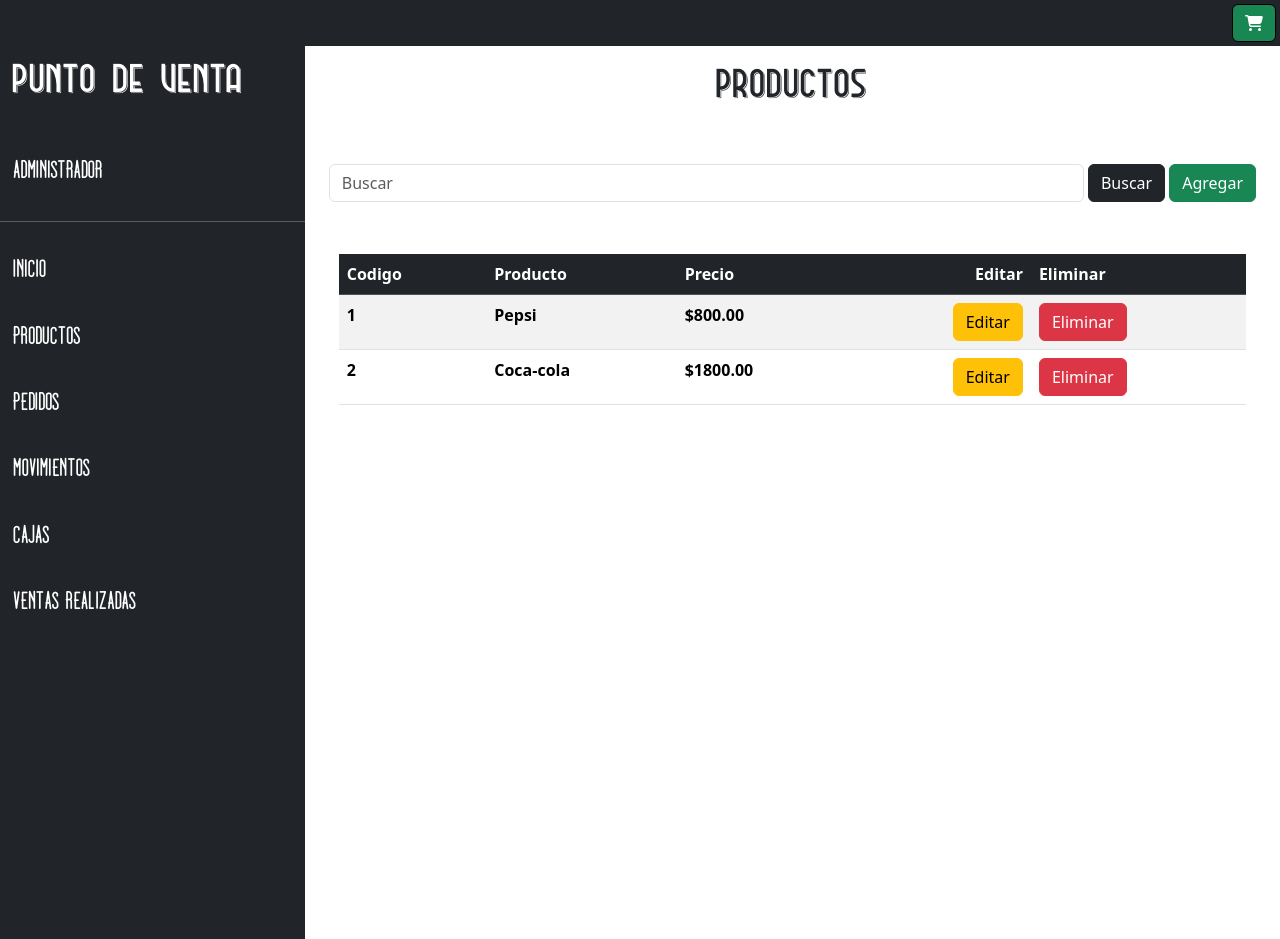
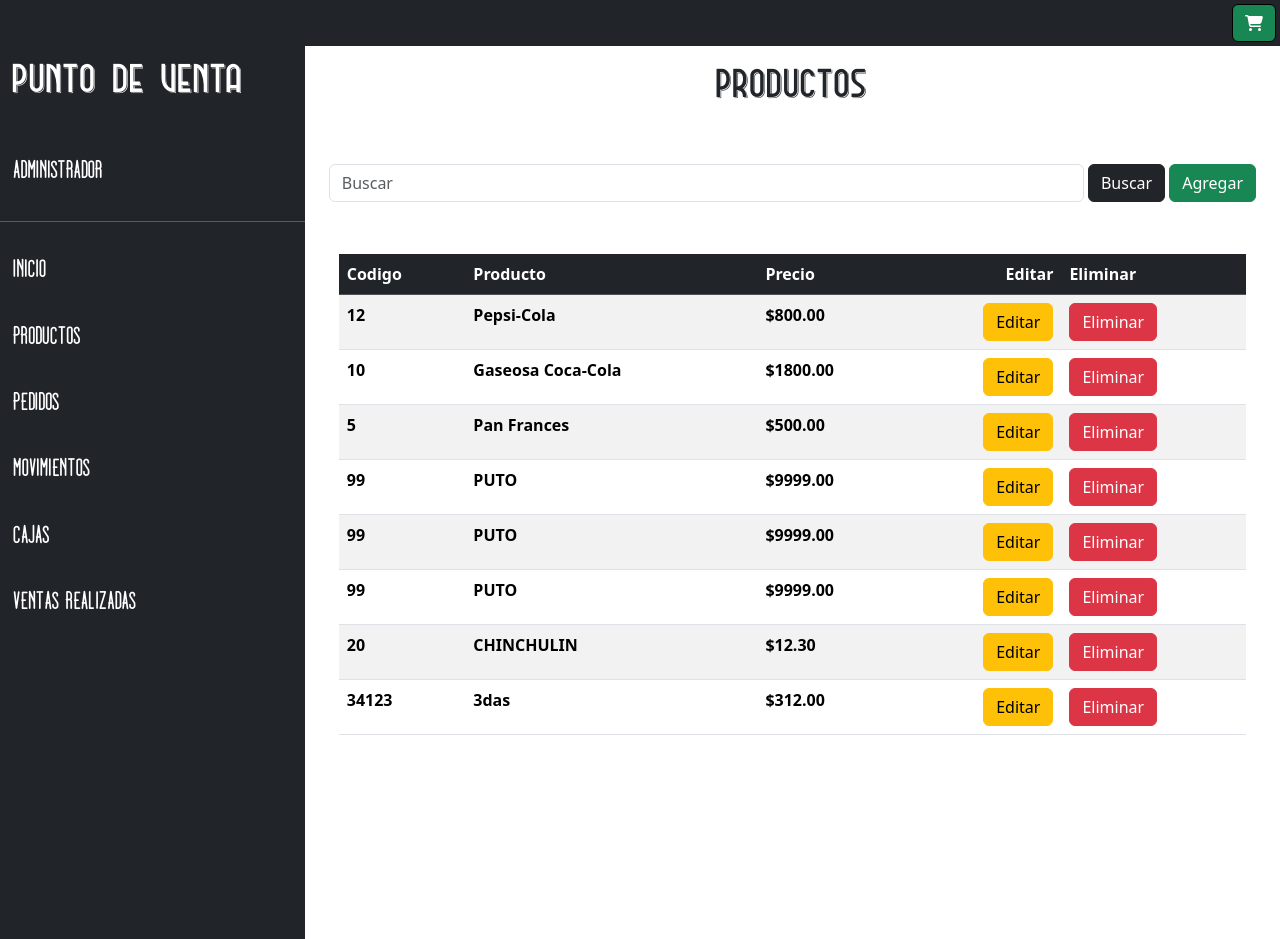
Before and after one commit to hollensteinfranco99/negocio-front, a React (Create React App) app: page /producto in a window 1280 px wide. Built offline with nearby package versions, Linux system fonts and the light colour scheme; data requests are answered from the project's data file.

Commit message:
se agrega listado de productos

```diff
--- a/db.json
+++ b/db.json
@@ -53,12 +53,30 @@
       "precioVenta": 9999,
       "imagen": "",
       "id": "Tyk9r03"
+    },
+    {
+      "nombre": "CHINCHULIN",
+      "codigo": 20,
+      "marca": "LA MASABROSA",
+      "tipoProducto": "Cigarrillos",
+      "precioVenta": 12.3,
+      "imagen": "",
+      "id": "TlKnkiG"
+    },
+    {
+      "nombre": "3das",
+      "codigo": 34123,
+      "marca": "312",
+      "tipoProducto": "Panaderia",
+      "precioVenta": 312,
+      "imagen": "",
+      "id": "o1VGmau"
     }
   ],
-  "pedido":[
+  "pedido": [
     {
-      "proveedor":"discomef",
-      "id":"3"
+      "proveedor": "discomef",
+      "id": "3"
     }
   ]
 }
--- a/src/components/Producto/ModalProducto.jsx
+++ b/src/components/Producto/ModalProducto.jsx
@@ -35,7 +35,7 @@ const ModalProducto = (props) => {
         // generar numero de codigo
 
         // validar campos
-        if (!imageSrc && nombre.trim() === '' || marca.trim() === '' || precioVenta <= 0 || precioVenta >= 999999) {
+        if (nombre.trim() === '' || marca.trim() === '' || precioVenta <= 0 || precioVenta >= 999999) {
             // alert error
             setError(true);
             return;
@@ -64,8 +64,8 @@ const ModalProducto = (props) => {
 
                 if(respuesta.status === 201){
                     Swal.fire({
-                        title: "Good job!",
-                        text: "Se guardo correctamente",
+                        title: "Producto agregado",
+                        text: "Se registro un nuevo producto",
                         icon: "success"
                     });
                 }
@@ -85,12 +85,16 @@ const ModalProducto = (props) => {
 
     }
     const verificarPrecio = (e) => {
-        if (precioVenta <= 0 || precioVenta >= 999999) {
+        const precioInput = e.target.value;
+        const formatoNumero = /^\d+(\.\d{0,2})?$/;
+
+        if (!formatoNumero.test(precioInput) || parseFloat(precioInput) <= 0 || parseFloat(precioInput) >= 999999) {
             e.target.classList.add("is-invalid");
         } else {
             e.target.classList.remove("is-invalid");
+            setPrecioVenta(parseFloat(precioInput));
         }
-    }
+    };
 
     return (
         <div>
@@ -131,7 +135,7 @@ const ModalProducto = (props) => {
                         <article className='row'>
                             <div className='form-group col-6'>
                                 <label className='mt-1'>Precio venta *</label>
-                                <input onBlur={verificarPrecio} onChange={(e) => { setPrecioVenta(parseFloat(e.target.value)) }} className='mt-2 form-control' type='number' placeholder='0.00' />
+                                <input onBlur={verificarPrecio} onChange={(e) => { setPrecioVenta(parseFloat(e.target.value)) }} className='mt-2 form-control' type='text' placeholder='0.00' />
                                 <div className='invalid-feedback'>
                                     Ingresar un numero mayor a "0" y menor a "999999"
                                 </div>
--- a/src/components/Producto/Producto.jsx
+++ b/src/components/Producto/Producto.jsx
@@ -1,17 +1,25 @@
 import React, {useEffect, useState } from 'react';
 import '../../css/consulta.css';
 import ModalProducto from './ModalProducto';
+import Swal from 'sweetalert2';
 
 const Producto = () => {
     const [productos, setProductos] = useState([]);
+    const [searchInput, setSearchInput] = useState('');
+    const [showModal, setShowModal] = useState(false);
 
     useEffect(() => {
         consultarProducto();
-    }, []);
+    }, [productos]);
 
     const consultarProducto = async () => {
         try {
-            const res = await fetch('http://localhost:3004/producto');
+            const url = searchInput
+            ? `http://localhost:3004/producto?nombre_like=${searchInput}`
+                : 'http://localhost:3004/producto';
+
+            const res = await fetch(url);
+
             if (res.status === 200) {
                 const listarProd = await res.json();
                 setProductos(listarProd);
@@ -20,10 +28,11 @@ const Producto = () => {
             console.log(error);
         }
     }
-
-
-    const [showModal, setShowModal] = useState(false);
-
+    const handleSubmit = (e) => {
+        e.preventDefault();
+        consultarProducto();
+    };
+    const handleInputChange = (event) => {setSearchInput(event.target.value)};
     const handleShow = () => setShowModal(true);
     const handleClose = () => setShowModal(false);
 
@@ -34,9 +43,9 @@ const Producto = () => {
             </div>
             <div className='contenedor-buscar'>
                 <section className=' mt-5 d-flex justify-content-center align-items-center'>
-                    <form>
+                    <form onSubmit={handleSubmit}>
                         <div className='form-group d-flex me-1'>
-                            <input className='form-control me-1' type="search" placeholder='Buscar' />
+                            <input onChange={handleInputChange} className='form-control me-1' type="search" placeholder='Buscar' />
                             <button type='submit' className='btn btn-dark'>Buscar</button>
                         </div>
                     </form>
@@ -54,20 +63,18 @@ const Producto = () => {
                             </tr>
                         </thead>
                         <tbody>
-                            <tr>
-                                <th>1</th>
-                                <th>Pepsi</th>
-                                <th>$800.00</th>
-                                <th className='text-end'><button className='btn btn-warning'>Editar</button></th>
-                                <th><button className='btn btn-danger'>Eliminar</button></th>
-                            </tr>
-                            <tr>
-                                <th>2</th>
-                                <th>Coca-cola</th>
-                                <th>$1800.00</th>
-                                <th className='text-end'><button className='btn btn-warning'>Editar</button></th>
-                                <th><button className='btn btn-danger'>Eliminar</button></th>
-                            </tr>
+                            {
+                                productos.map((prod, index)=>{
+                                    return <tr key={index}>
+                                    <th>{prod.codigo}</th>
+                                    <th>{prod.nombre}</th>
+                                    <th>${parseFloat(prod.precioVenta).toFixed(2)}</th>
+                                    <th className='text-end'><button className='btn btn-warning'>Editar</button></th>
+                                    <th><button className='btn btn-danger'>Eliminar</button></th>
+                                </tr>
+                                })
+                            }
+
                         </tbody>
                     </table>
                 </section>
```
